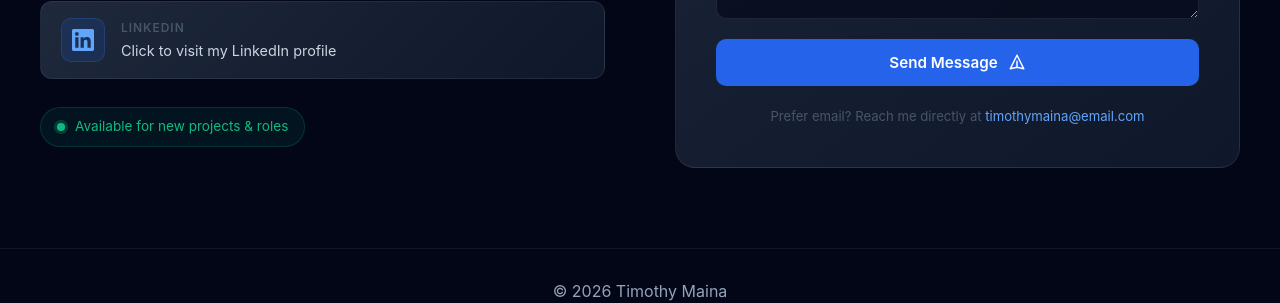
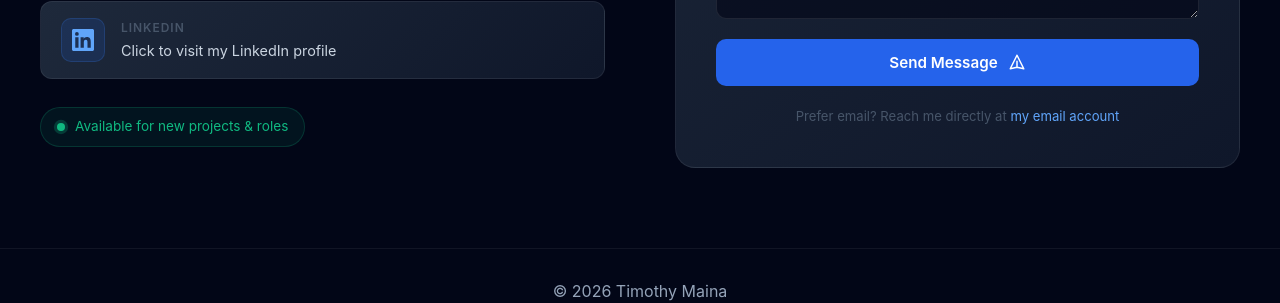
Before and after one commit to timmaina-devhub/timmaina-devhub.github.io, a Jekyll site: the page built from contact.html, in a window 1280 px wide and 1239 px high. Shown: the part 905-1208 px from the top of the window. Built offline with Jekyll 4.4.1, drawn with Linux system fonts in a browser that asks for light colours.

Commit message:
Update contact.html

```diff
--- a/contact.html
+++ b/contact.html
@@ -130,7 +130,7 @@ title: Contact
 
             <p class="form-note">
               Prefer email? Reach me directly at
-              <a href="mailto:timothymaina@email.com">timothymaina@email.com</a>
+              <a href="mailto:timothymaina@email.com"> my email account</a>
             </p>
 
           </form>
```
